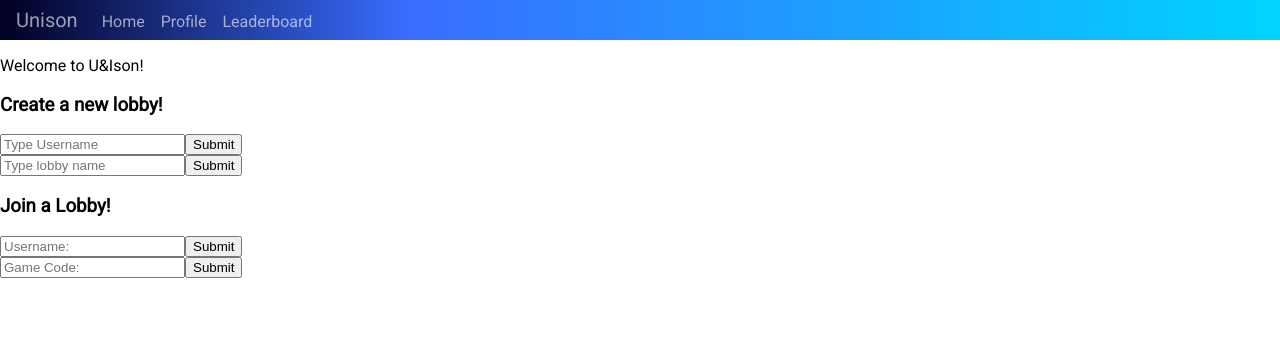
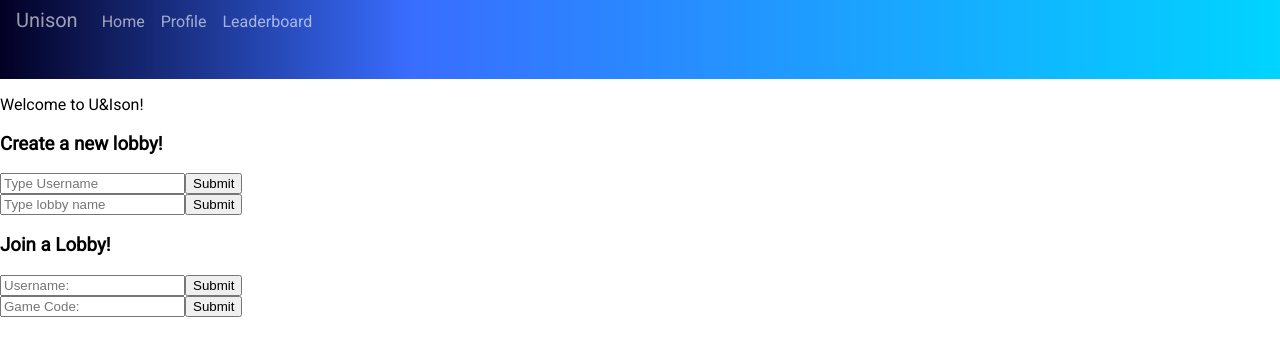
Before and after one commit to abhaybe/unison, a React app in the folder skeleton-main/: page / in a window 1280 px wide. Shown: the top 356 px of the page. Built offline with nearby package versions, Linux system fonts and the light colour scheme; no server answers; the HTML template or start-up script is replaced by a standard one.

Commit message:
Add Oauth to navbar

```diff
--- a/skeleton-main/client/src/components/App.js
+++ b/skeleton-main/client/src/components/App.js
@@ -20,38 +20,37 @@ import Leaderboard from "./pages/Leaderboard.js";
  * Define the "App" component
  */
 const App = () => {
-  // const [userId, setUserId] = useState(undefined);
+  const [userId, setUserId] = useState(undefined);
 
-  // useEffect(() => {
-  //   get("/api/whoami").then((user) => {
-  //     if (user._id) {
-  //       // they are registed in the database, and currently logged in.
-  //       setUserId(user._id);
-  //     }
-  //   });
-  // }, []);
+  useEffect(() => {
+    get("/api/whoami").then((user) => {
+      if (user._id) {
+        // they are registed in the database, and currently logged in.
+        setUserId(user._id);
+      }
+    });
+  }, []);
 
-  // const handleLogin = (credentialResponse) => {
-  //   const userToken = credentialResponse.credential;
-  //   const decodedCredential = jwt_decode(userToken);
-  //   console.log(`Logged in as ${decodedCredential.name}`);
-  //   post("/api/login", { token: userToken }).then((user) => {
-  //     setUserId(user._id);
-  //     post("/api/initsocket", { socketid: socket.id });
-  //   });
-  // };
+  const handleLogin = (credentialResponse) => {
+    const userToken = credentialResponse.credential;
+    const decodedCredential = jwt_decode(userToken);
+    console.log(`Logged in as ${decodedCredential.name}`);
+    post("/api/login", { token: userToken }).then((user) => {
+      setUserId(user._id);
+      post("/api/initsocket", { socketid: socket.id });
+    });
+  };
 
-  // const handleLogout = () => {
-  //   setUserId(undefined);
-  //   post("/api/logout");
-  // };
+  const handleLogout = () => {
+    setUserId(undefined);
+    post("/api/logout");
+  };
 
   return (
     <>
-      <NavBar />
+      <NavBar handleLogin={handleLogin} handleLogout={handleLogout} userId={userId} />
       <Router>
         <Skeleton path="/" />
-        {/*handleLogin={handleLogin} handleLogout={handleLogout} userId={userId} */}
         <NotFound default />
         <Profile path="/profile" />
         <Leaderboard path="/leaderboard" />
--- a/skeleton-main/client/src/components/modules/NavBar.js
+++ b/skeleton-main/client/src/components/modules/NavBar.js
@@ -1,12 +1,15 @@
 import React from "react";
 import { Link } from "@reach/router";
+import { GoogleOAuthProvider, GoogleLogin, googleLogout } from "@react-oauth/google";
 
 import "./NavBar.css";
+
+const GOOGLE_CLIENT_ID = "808533395363-h4ejmvg7ut0loi69pt6pqacr16mtuiqm.apps.googleusercontent.com";
 
 /**
  * The navigation bar at the top of all pages. Takes no props.
  */
-const NavBar = () => {
+const NavBar = ({ userId, handleLogin, handleLogout }) => {
   return (
     <nav className="NavBar-container">
       <div className="NavBar-title u-inlineBlock">
@@ -24,6 +27,22 @@ const NavBar = () => {
         <Link to="/leaderboard/" className="NavBar-link">
           Leaderboard
         </Link>
+        <div className="NavBar-link">
+          <GoogleOAuthProvider clientId={GOOGLE_CLIENT_ID}>
+            {userId ? (
+              <button
+                onClick={() => {
+                  googleLogout();
+                  handleLogout();
+                }}
+              >
+                Logout
+              </button>
+            ) : (
+              <GoogleLogin onSuccess={handleLogin} onError={(err) => console.log(err)} />
+            )}
+          </GoogleOAuthProvider>
+        </div>
       </div>
     </nav>
   );
```
Also changed, not shown: skeleton-main/client/src/components/pages/Skeleton.js (+0 -35 lines).
